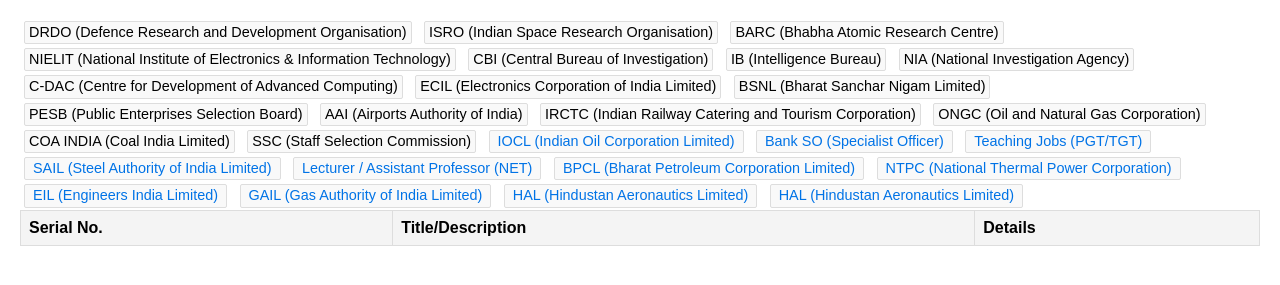
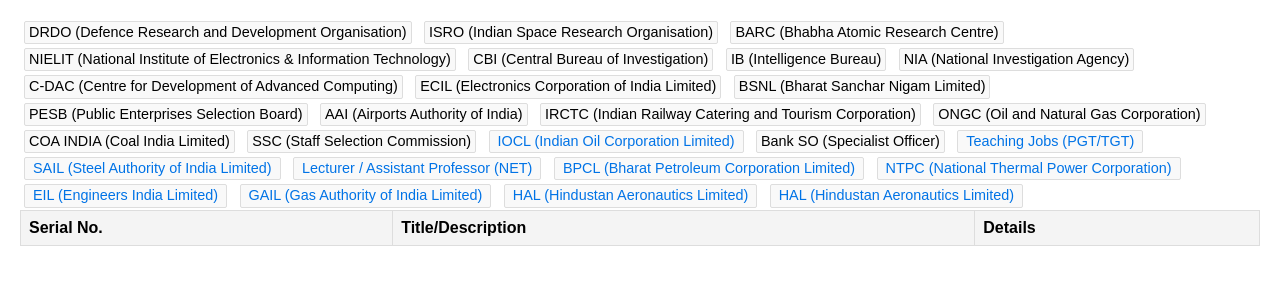
Before and after one commit to Bishal-Sarkar-admin/job-update, a plain HTML site: page index.html in a window 1280 px wide. Shown: the part 99-384 px from the top of the page. Drawn offline with Linux system fonts and the light colour scheme.

Commit message:
htmt fix

```diff
--- a/index.html
+++ b/index.html
@@ -181,14 +181,7 @@
           >IOCL (Indian Oil Corporation Limited)</a
         >
       </li>
-      <li onclick="select('bank.json')">
-        <a
-          href="https://www.ibps.in/index.php/recruitment/
-"
-          target="_blank"
-          >Bank SO (Specialist Officer)</a
-        >
-      </li>
+      <li onclick="select('bank.json')">Bank SO (Specialist Officer)</li>
       <li>
         <a href="https://dsssbonline.nic.in/" target="_blank"
           >Teaching Jobs (PGT/TGT)</a
```
